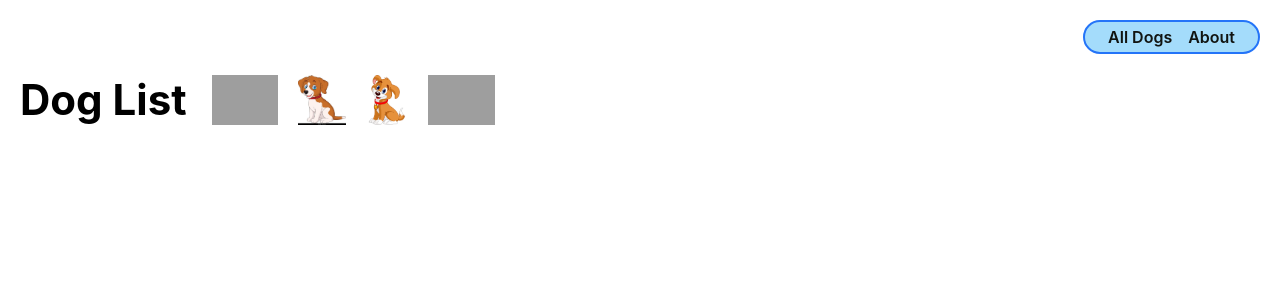
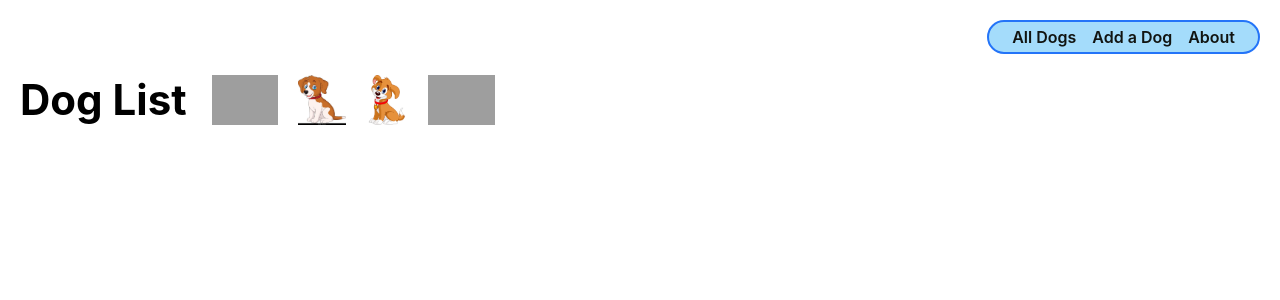
Before and after one commit to c-fasano/dog_collector, a Django app: page /dogs/ in a window 1280 px wide. Shown: the top 300 px of the page. Run offline with Django 3.2, Linux system fonts and the light colour scheme; data that the repository does not hold is empty; grey boxes are pictures that could not be loaded.

Commit message:
begin setup for new dog form

```diff
--- a/main_app/templates/base.html
+++ b/main_app/templates/base.html
@@ -28,8 +28,9 @@
     </div>-->
     <nav>
       <ul>
-      <li><a href="/dogs">All Dogs</a></li>
-        <li><a href="/about">About</a></li>
+        <li><a href="{% url 'dogs_index' %}">All Dogs</a></li>
+        <li><a href="{% url 'dogs_create' %}">Add a Dog</a></li>
+        <li><a href="{% url 'about' %}">About</a></li>
       </ul>
     </nav>
   </header>
--- a/main_app/urls.py
+++ b/main_app/urls.py
@@ -5,5 +5,6 @@ urlpatterns = [
   path('', views.home, name='home'),
   path('about/', views.about, name='about'),
   path('dogs/', views.dogs_index, name='dogs_index'),
-  path('dogs<int:dog_id>/', views.dogs_detail, name='dogs_detail')
+  path('dogs<int:dog_id>/', views.dogs_detail, name='dogs_detail'),
+  path('dogs/create/', views.DogCreate.as_view(), name='dogs_create')
 ]
--- a/main_app/views.py
+++ b/main_app/views.py
@@ -1,4 +1,5 @@
 from django.shortcuts import render
+from django.views.generic.edit import CreateView
 from .models import Dog
 
 # Create your views here.
@@ -16,3 +17,7 @@ def home(request):
 def dogs_detail(request, dog_id):
   dog = Dog.objects.get(id=dog_id)
   return render(request, 'dogs/detail.html', { 'dog': dog })
+
+class DogCreate(CreateView):
+  model = Dog
+  fields = '__all__'
```
